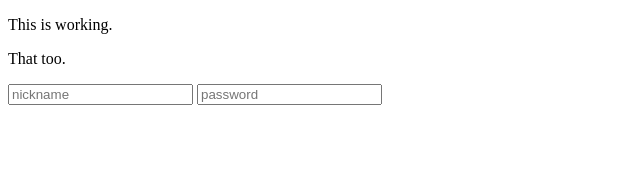
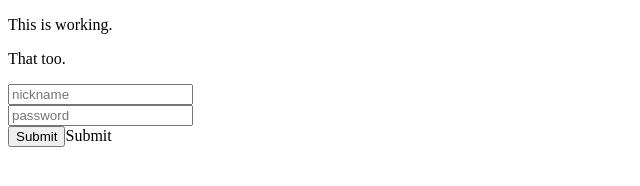
Before and after one commit to Alexandre-Georges/netlify, a plain HTML site: page index.html in a window 1280 px wide. Shown: the whole page, without its empty margins (0-640 px from the left). Drawn offline with Linux system fonts and the light colour scheme.

Commit message:
Update index.html

```diff
--- a/index.html
+++ b/index.html
@@ -8,7 +8,10 @@
     <p>That too.</p>
     <form name="ageo-form" method="POST" data-netlify="true">
       <input type="text" name="nickname" placeholder="nickname" />
+      <br />
       <input type="password" name="password" placeholder="password" />
+      <br />
+      <input type="submit">Submit</input>
     </form>
   </body>
 </html>
```
